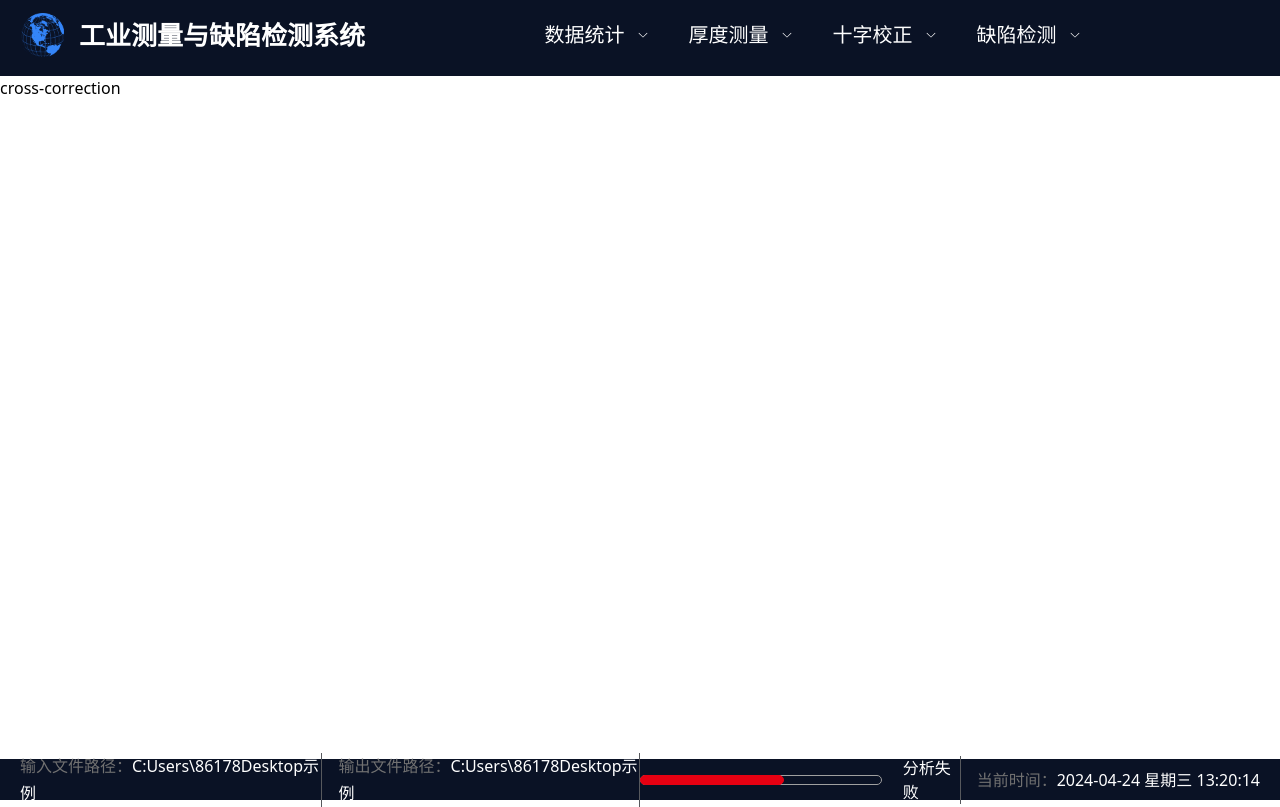
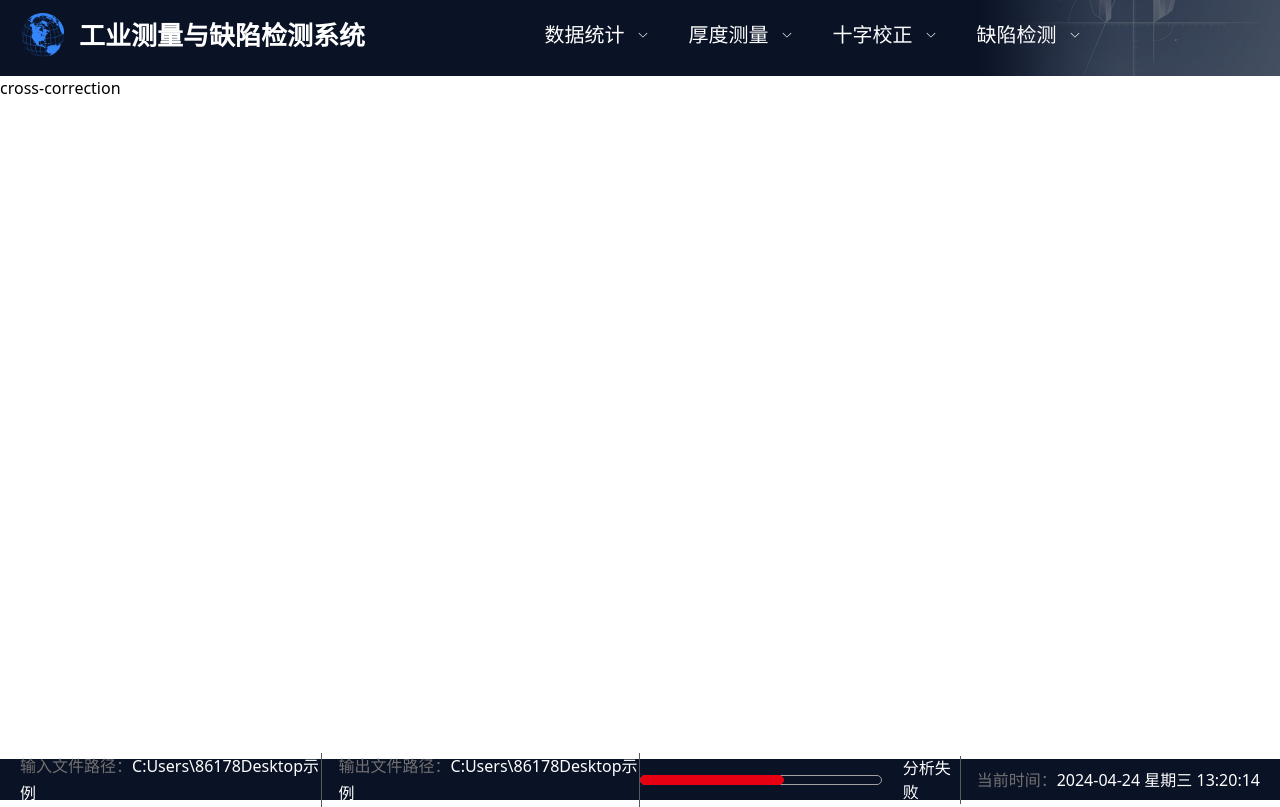
Before and after one commit to allenice1565/nwpu2, a Vue app: page /cross-correction in a window 1280 px wide. Built offline with nearby package versions, Linux system fonts and the light colour scheme.

Commit message:
头部右侧背景图

```diff
--- a/src/layouts/default/components/page-header.vue
+++ b/src/layouts/default/components/page-header.vue
@@ -122,6 +122,9 @@ const menuClick = (path) => {
     align-items: center;
     padding: 10px 20px 16px;
     background-color: #0a1225;
+    background-image: url('@assets/images/common/header-bg.png');
+    background-repeat: no-repeat;
+    background-position: right;
 
     .left {
         display: flex;
```
Also changed, not shown: src/assets/images/common/header-bg.png (added).
